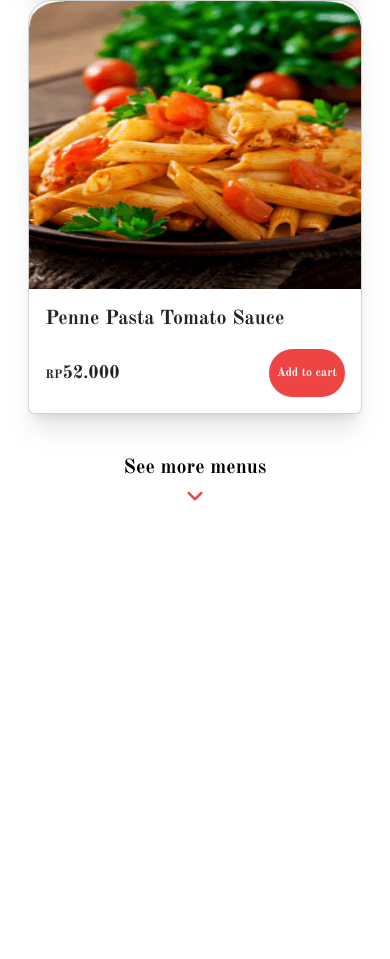
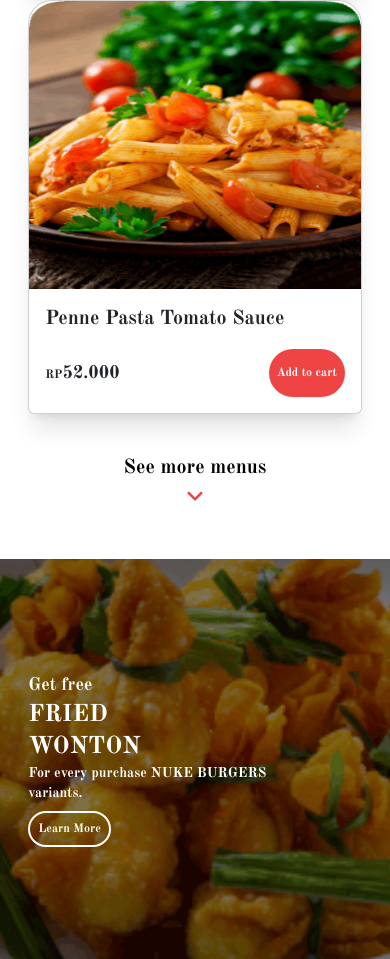
Before and after one commit to 198Jony/Tasty-Food-Resturant, a plain HTML site: page index.html in a window 390 px wide. Shown: the part 2168-3127 px from the top of the page. Before the commit the page ends 2679 px from the top, so only its background shows below. Drawn offline with nearby package versions, Linux system fonts and the light colour scheme.

Commit message:
copleted utp wonton section

```diff
--- a/index.html
+++ b/index.html
@@ -115,7 +115,7 @@
     </header>
 
     <main>
-      <section class="pt-20">
+      <section class="pt-20 pb-5">
         <div class="container mx-auto w-11/12">
           <div class="text-center mx-auto">
              <h2 class="font-bold text-xl lg:text-4xl xl:text-6xl text-red-500">Our top five meals</h2>
@@ -205,6 +205,19 @@
         </div>
       </section>
 
+      <section class="wonton">
+         <div class="container mx-auto w-11/12 h-full">
+           <div class="flex items-center h-full">
+            <div>
+              <h4 class="font-bold text-lg xl:text-4xl text-white">Get free</h4>
+              <h2 class="font-extrabold text-2xl xl:text-5xl text-white">FRIED<br>WONTON</h2>
+               <p class="font-semibold text-sm xl:text-lg text-white">For every purchase NUKE BURGERS<br>variants.</p>
+               <button class="font-bold text-white text-xs xl:text-sm border-2 border-white p-2 xl:p-3 rounded-full mt-2">Learn More</button>
+           </div>
+           </div>
+
+         </div>
+      </section>
     </main>
 
     <footer>
--- a/style.css
+++ b/style.css
@@ -5,3 +5,24 @@
     font-weight: 400;
     font-style: normal;
   }
+
+
+  .wonton{
+    background-image: url('image/Rectangle 2 (1).png');
+    background-repeat: no-repeat;
+    background-size: cover;
+    height: 400px;
+
+  }
+
+  @media screen and (max-width:576px){
+
+    .wonton{
+      background-image: url('image/Rectangle 2 (1).png');
+      background-repeat: no-repeat;
+      background-position: center;
+      height: 400px;
+
+    }
+
+  }
```
